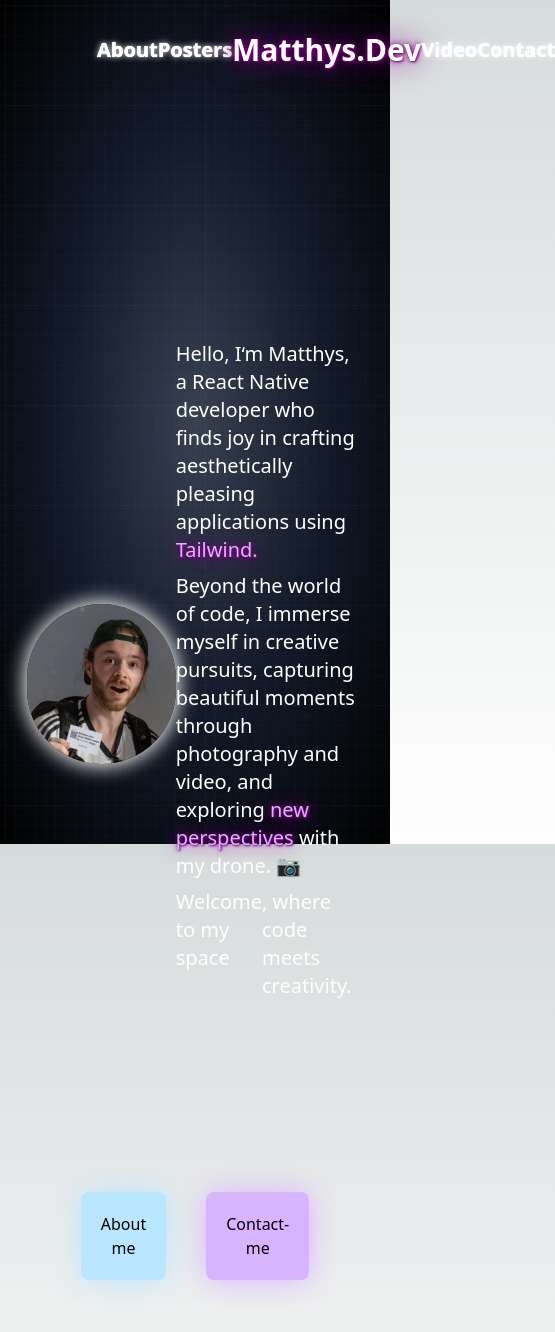
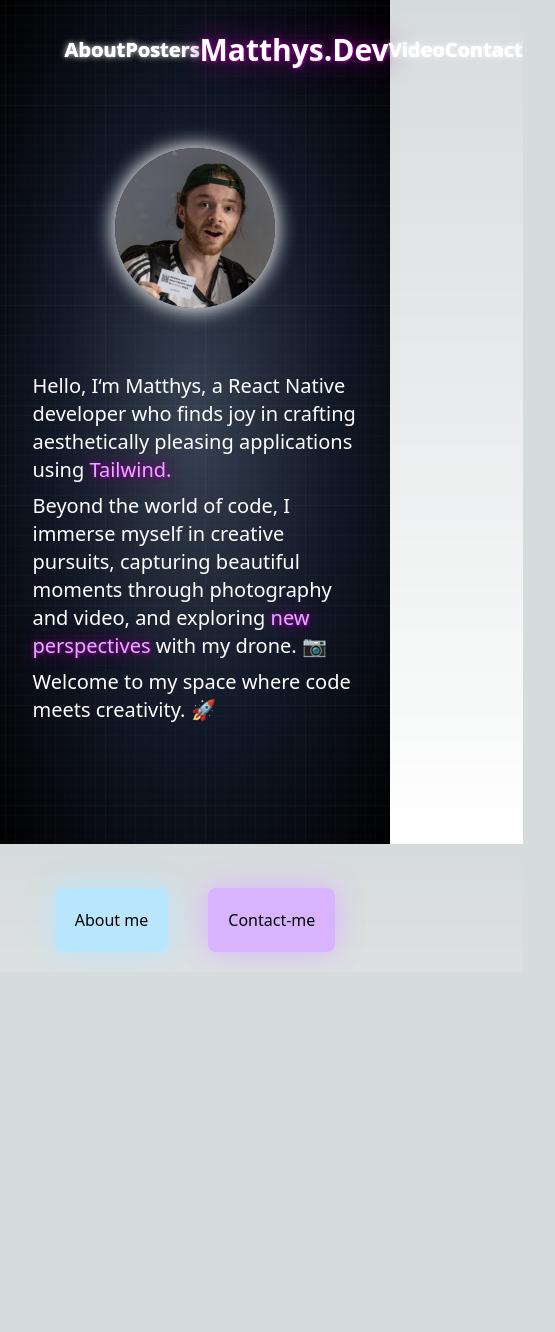
Before and after one commit to MatthysDev/Matthys.dev.v2, a Next.js app: page / in a window 390 px wide. Shown: the top 1332 px of the page, 555 px wide, since content can reach past the window. After the commit the page ends 972 px from the top, so only its background shows below. Built offline with nearby package versions, Linux system fonts and the light colour scheme.

Commit message:
fix: 🐛 add responsive for homepage

```diff
--- a/src/components/CustomLayout.tsx
+++ b/src/components/CustomLayout.tsx
@@ -20,7 +20,7 @@ const CustomLayout = ({ children, withMenu }: Props) => {
         <>
             <div className='absolute top-0 left-0 bottom-0 right-0 bg-[url("/grid.svg")] opacity-30 z-0'></div>
             <div className='w-full m-auto h-screen bg-[radial-gradient(ellipse_at_center,_var(--tw-gradient-stops))] from-gray-700 via-gray-900 to-black'>
-                <div className='w-2/3 m-auto relative'>
+                <div className='w-5/6 md:w-2/3 m-auto relative'>
                     {withMenu && (
                         <div className='flex m-auto p-8 justify-around '>
                             <Link href='/about' legacyBehavior passHref>
--- a/src/components/Hero.tsx
+++ b/src/components/Hero.tsx
@@ -7,27 +7,15 @@ type Props = {}
 
 export default function Hero({ }: Props) {
     return (
-        <div className='flex mt-48 mb-12'>
-            <div className='relative w-40 h-40 m-auto'>
+        <div className='flex flex-col md:flex-row md:mt-48 mb-12 gap-4'>
+            <div className='relative w-40 h-40  m-auto my-12 md:m-auto'>
                 <Image src={'/me.png'} alt={'Matthys Ducrocq'} fill className='rounded-full shadow-[0px_0px_20px_2px_#fff]' />
             </div>
-            <div className='w-3/5 m-auto flex flex-col gap-2 text-xl'>
+            <div className='w-full md:w-3/5 m-auto flex flex-col gap-2 text-xl '>
                 <div>Hello, I‘m Matthys, a React Native developer who finds joy in crafting aesthetically pleasing applications using <span style={neonPurple} className='text-purple-300'>Tailwind.</span></div>
                 <div>Beyond the world of code, I immerse myself in creative pursuits, capturing beautiful moments through photography and video, and exploring <span style={neonPurple} className='text-purple-300 '>new perspectives</span> with my drone. 📷</div>
-                <div className='flex'>
-                    Welcome to my space
-                    <TypeAnimation
-                        sequence={[
-                            ', where code meets creativity. 🚀',
-                            1000,
-                            '',
-                            ', where code meets creativity. 🚀',
-                            1000
-                        ]}
-                        wrapper="span"
-                        speed={50}
-                        repeat={Infinity}
-                    />
+                <div className='flex-col md:flex'>
+                    Welcome to my space where code meets creativity. 🚀
                 </div>
             </div>
         </div>
--- a/src/pages/index.tsx
+++ b/src/pages/index.tsx
@@ -9,7 +9,7 @@ export default function Home() {
 
   return (
     <CustomLayout withMenu>
-      <div className="flex flex-col items-center p-12 text-white">
+      <div className="flex flex-col items-center p-0 md:p-12 text-white">
         <Hero />
         <div className='flex mt-24'>
           <Button link={'/posters'} text={'About me'} color={'bg-sky-200'} neonColor={palette.sky200} />
```
